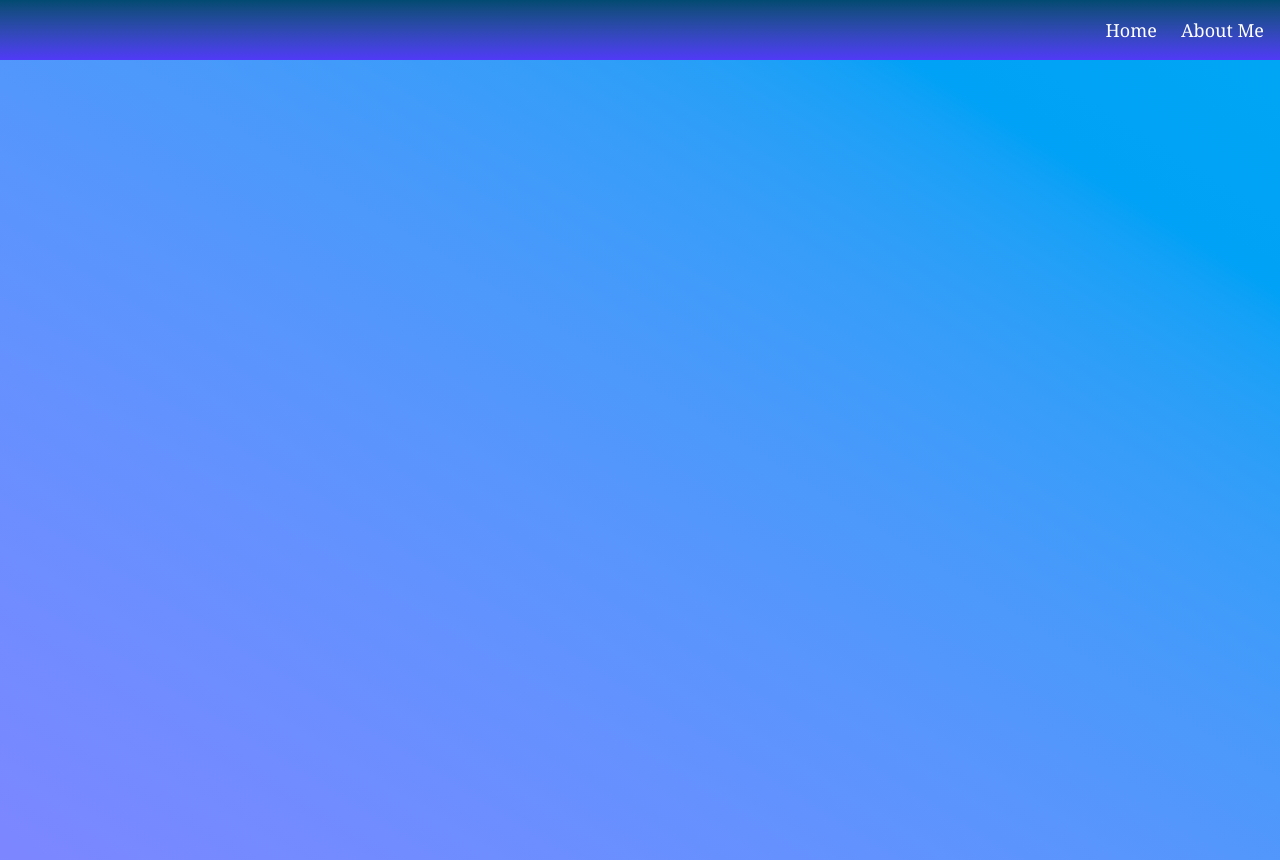
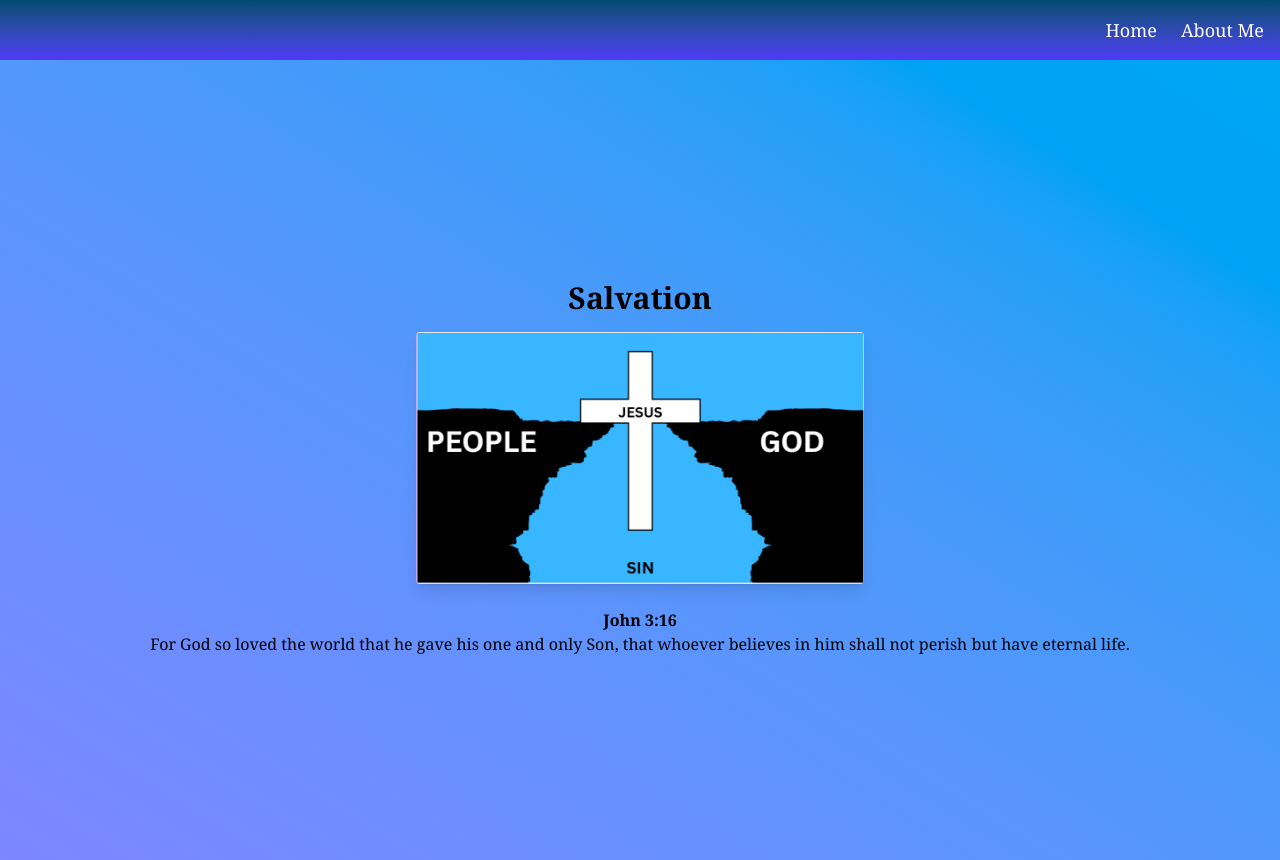
Before and after one commit to Liooouu/Art, a React (Vite) app in the folder my-artwork/: page /art in a window 1280 px wide. Built offline with nearby package versions, Linux system fonts and the light colour scheme.

Commit message:
100% finished

```diff
--- a/my-artwork/Pages/ArtPage.jsx
+++ b/my-artwork/Pages/ArtPage.jsx
@@ -2,7 +2,25 @@ export const ArtPage = () => {
     return (
         <>
         <div className="min-h-screen bg-gradient-to-tr from-indigo-400 to-sky-500 flex flex-col items-center justify-center text-center px-4">
+            <h1 className="font-bold font-serif text-3xl py-4">
+                Salvation
+            </h1>
 
+        <div className="mb-6">
+          <img
+            src="/images/Photo2.png"
+            alt="Cover Photo"
+            className="w-full max-w-md rounded shadow-lg"
+          />
+        </div>
+
+        <h2 className="font-semibold font-serif">
+            John 3:16
+        </h2>
+
+        <h2 className="font-serif">
+             For God so loved the world that he gave his one and only Son, that whoever believes in him shall not perish but have eternal life.
+        </h2>
 
         </div>
         </>
```
Also changed, not shown: my-artwork/public/images/Photo2.png (added).
